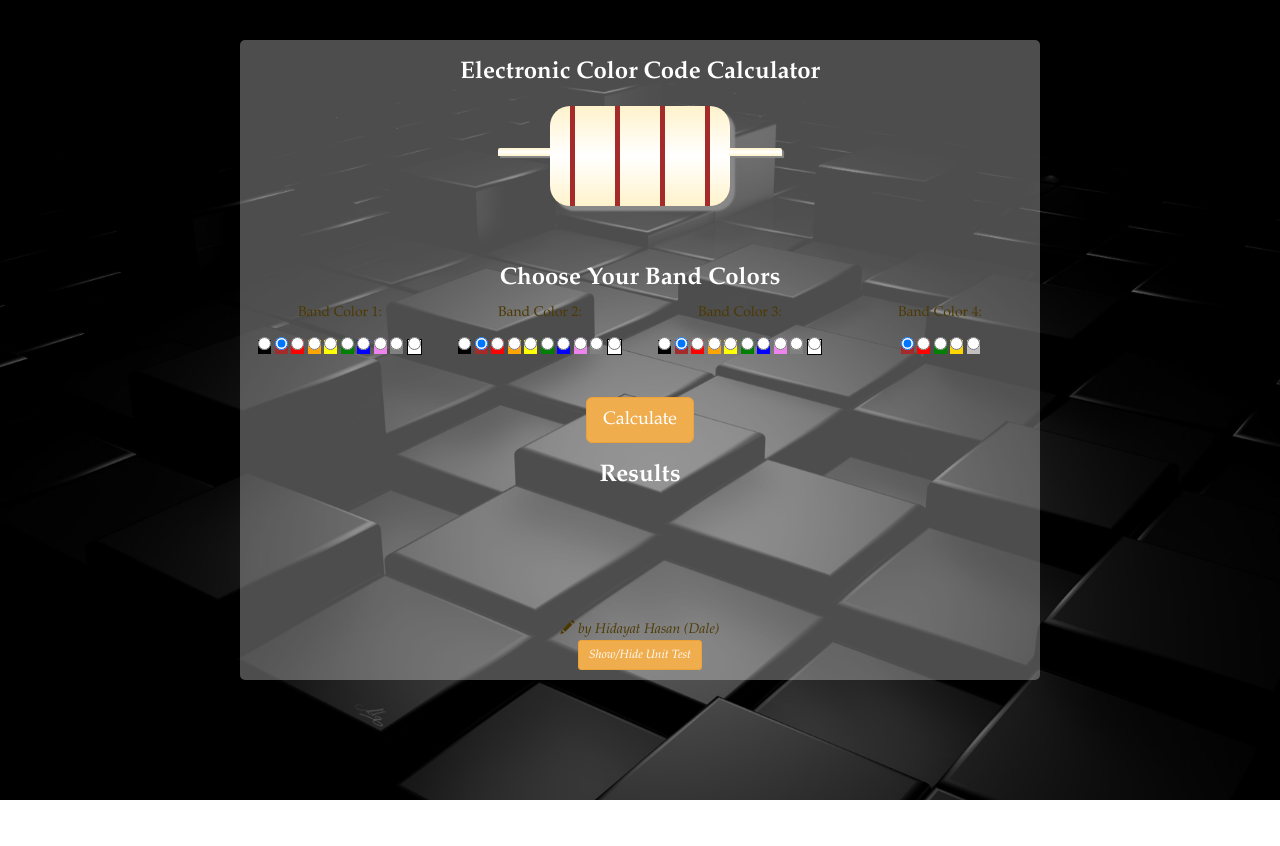
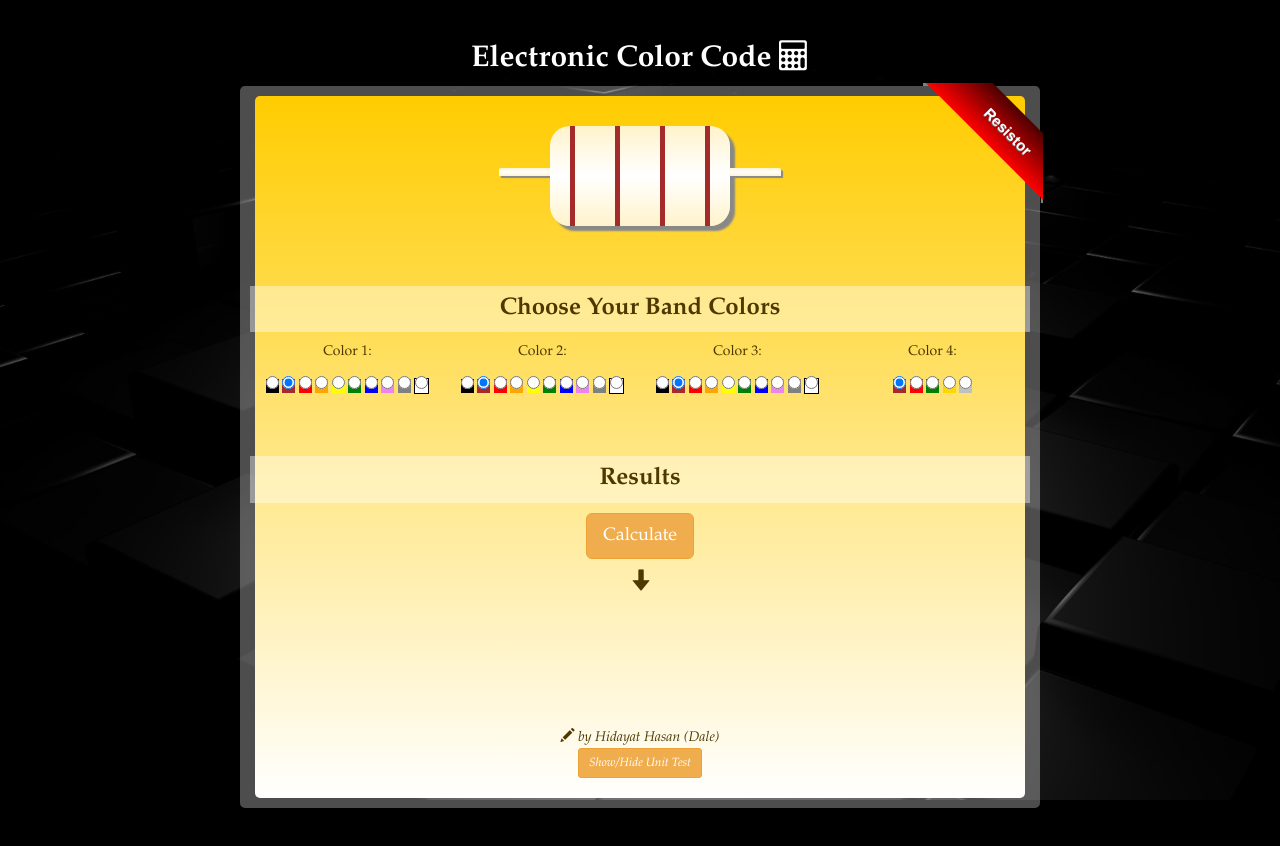
Before and after one commit to dalehasan/resistor, a plain HTML site: page index.html in a window 1280 px wide. Before the commit the page ends 800 px from the top, so only its background shows below. Drawn offline with nearby package versions, Linux system fonts and the light colour scheme; a script that the page names is missing.

Commit message:
Added files via upload

```diff
--- a/index.html
+++ b/index.html
@@ -15,11 +15,20 @@
 </head>
 
 <body>
+
+<h2 class="resitorHeader"><strong>Electronic Color Code <i class="fa fa-calculator" aria-hidden="true"></i></strong></h2>
+
 <div class="container-fluid">
+  <div class="ribbon-wrapper">
+    <div class="ribbon"><a href="#" target="_blank">Resistor</a></div>
+  </div>
+
+<div id="innerLayer">
+
 <header>
   <div class="row">
     <div class="col-sm-12">
-      <h3 class="resitorHeader"><strong>Electronic Color Code Calculator</strong></h3>
+
       <div class="pictureSection">
       <div id="resistorLeft" class="resistorStripeEdges"></div>
       <table class="resistorBody">
@@ -51,9 +60,9 @@
 
 <section>
   <div class="row">
-    <h3 class="resitorHeader"><strong>Choose Your Band Colors</strong></h3>
+    <h3 class="resistorSection"><strong>Choose Your Band Colors</strong></h3>
           <div class="col-sm-3">
-          <p id="bandColor1">Band Color 1:</p>
+          <p id="bandColor1">Color 1:</p>
           <span style="background-color:black" ><input type = "radio"  name = "radioBtn" value = "0" ></span>
           <span style="background-color:brown" ><input type = "radio"  name = "radioBtn" value = "1" checked></span>
           <span style="background-color:red" ><input type = "radio"  name = "radioBtn" value = "2"></span>
@@ -66,7 +75,7 @@
           <span style="background-color:white; border:solid 1px black" ><input type = "radio"  name = "radioBtn" value = "9"></span>
           </div>
           <div class="col-sm-3">
-          <p id="bandColor1">Band Color 2:</p>
+          <p id="bandColor1">Color 2:</p>
           <span style="background-color:black" ><input type = "radio"  name = "radioBtn2" value = "0" ></span>
           <span style="background-color:brown" ><input type = "radio"  name = "radioBtn2" value = "1" checked></span>
           <span style="background-color:red" ><input type = "radio"  name = "radioBtn2" value = "2"></span>
@@ -79,7 +88,7 @@
           <span style="background-color:white; border:solid 1px black" ><input type = "radio"  name = "radioBtn2" value = "9"></span>
           </div>
           <div class="col-sm-3">
-          <p id="bandColor1">Band Color 3:</p>
+          <p id="bandColor1">Color 3:</p>
           <span style="background-color:black" ><input type = "radio"  name = "radioBtn3" value = "0" ></span>
           <span style="background-color:brown" ><input type = "radio"  name = "radioBtn3" value = "1" checked></span>
           <span style="background-color:red" ><input type = "radio"  name = "radioBtn3" value = "2"></span>
@@ -92,7 +101,7 @@
           <span style="background-color:white; border:solid 1px black" ><input type = "radio"  name = "radioBtn3" value = "9"></span>
           </div>
           <div class="col-sm-3">
-          <p id="bandColor4">Band Color 4:</p>
+          <p id="bandColor4">Color 4:</p>
           <span style="background-color:brown" ><input type = "radio"  name = "radioBtn4" value = "1" checked></span>
           <span style="background-color:red" ><input type = "radio"  name = "radioBtn4" value = "2"></span>
           <span style="background-color:green" ><input type = "radio"  name = "radioBtn4" value = "0.5"></span>
@@ -105,9 +114,12 @@
 
 <section>
   <div class="row">
+   <h3 class="resistorSection"><strong>Results</strong></h3>
     <div class="col-sm-12">
       <button type="button" class="btn btn-warning btn-lg" id="resultBtn" onclick="myFunction()">Calculate</button>
-      <h3 class="resitorHeader"><strong>Results</strong></h3>
+      <h4><span class="glyphicon glyphicon-arrow-down"></span></h4>
+     <div>
+      </div>
         <div id="result"></div>
     </div>
   </div>
@@ -125,15 +137,20 @@
 </footer>
 
 
-<div id="qunitTitle" ><h3>Simple Qunit test to validate initial value of 1,1,1,1 </h3></div>
-<div id="qunit"></div>
+
 
 </div>
 </div>
 </div>
 </div>
+
+</div>
    <script src="script/animation.js"></script>
    <script src="script/myfunction.js"></script>
    <script src="script/test.js"></script>
+
+   <div id="qunitTitle" ><h3>Simple Qunit test to validate initial value of 1,1,1,1 </h3></div>
+<div id="qunit"></div>
+
 </body>
 </html>
```
